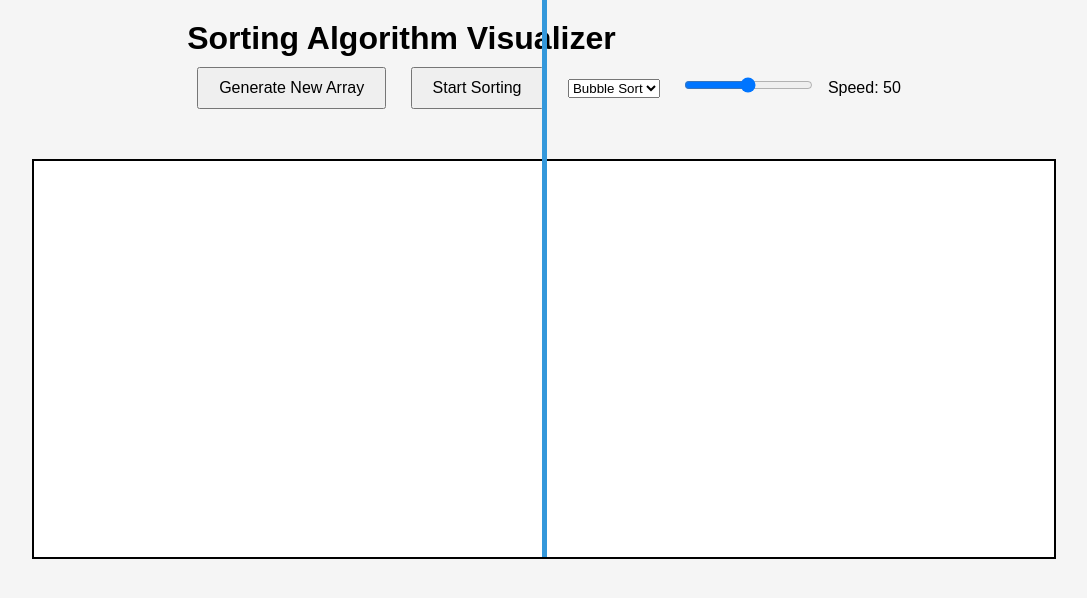
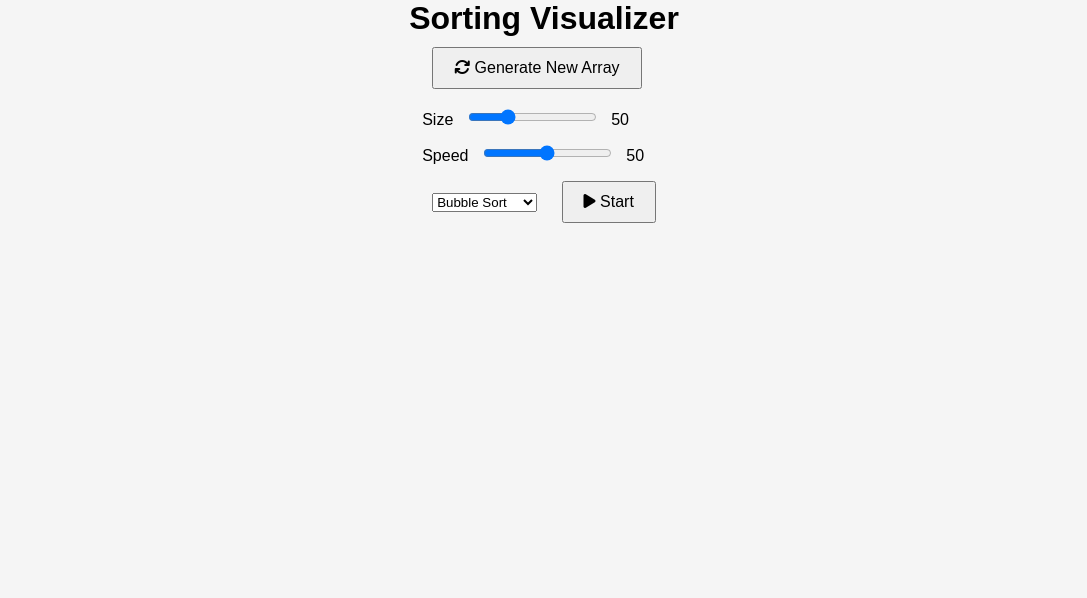
Before and after one commit to GauravSharma018/Sorting-Algorithm-Visualizer, a plain HTML site: page index.html in a window 1280 px wide. Shown: the whole page, without its empty margins (96-1183 px from the left). Drawn offline with Linux system fonts and the light colour scheme.

Commit message:
Update index.html

```diff
--- a/index.html
+++ b/index.html
@@ -3,26 +3,56 @@
 <head>
     <meta charset="UTF-8">
     <meta name="viewport" content="width=device-width, initial-scale=1.0">
-  <title>Sorting Algorithm Visualizer</title>
+    <title>Advanced Sorting Visualizer</title>
+    <link rel="stylesheet" href="https://cdnjs.cloudflare.com/ajax/libs/font-awesome/6.5.2/css/all.min.css">
     <link rel="stylesheet" href="style.css">
 </head>
 <body>
-  <div class="header">
-    <h1>Sorting Algorithm Visualizer</h1>
-    <button onclick="generateArray()">Generate New Array</button>
-    <button onclick="startSorting()">Start Sorting</button>
-    <select id="algorithmSelect">
-      <option value="bubbleSort">Bubble Sort</option>
-      <option value="mergeSort">Merge Sort</option>
-      <option value="quickSort">Quick Sort</option>
-    </select>
-    <input type="range" id="speedRange" min="1" max="100" value="50">
-    <span id="speedValue">Speed: 50</span>
+    <header>
+        <h1>Sorting Visualizer</h1>
+    </header>
+
+    <nav class="controls">
+        <div class="control-section">
+            <button id="newArrayBtn"><i class="fa-solid fa-arrows-rotate"></i> Generate New Array</button>
         </div>
 
-  <div class="visualizer">
-    <div id="bars"></div>
+        <div class="control-section">
+            <div class="slider-group">
+                <label for="sizeSlider">Size</label>
+                <input id="sizeSlider" type="range" min="10" max="150" value="50">
+                <span id="sizeValue">50</span>
             </div>
+            <div class="slider-group">
+                <label for="speedSlider">Speed</label>
+                <input id="speedSlider" type="range" min="1" max="100" value="50">
+                <span id="speedValue">50</span>
+            </div>
+        </div>
+
+        <div class="control-section">
+            <select id="algoSelect">
+                <option value="bubble">Bubble Sort</option>
+                <option value="selection">Selection Sort</option>
+                <option value="insertion">Insertion Sort</option>
+                <option value="merge">Merge Sort</option>
+                <option value="quick">Quick Sort</option>
+                <option value="heap">Heap Sort</option>
+                <option value="count">Count Sort</option>
+                <option value="radix">Radix Sort</option>
+                <option value="bucket">Bucket Sort</option>
+            </select>
+            <button id="startBtn" class="start-btn"><i class="fa-solid fa-play"></i> Start</button>
+        </div>
+    </nav>
+
+    <div id="array-display-container">
+        <p id="array-display"></p>
+    </div>
+
+    <main>
+        <div id="bars-container"></div>
+    </main>
 
     <script src="script.js"></script>
 </body>
```
Lines whose indentation alone changed are shown as unchanged.
